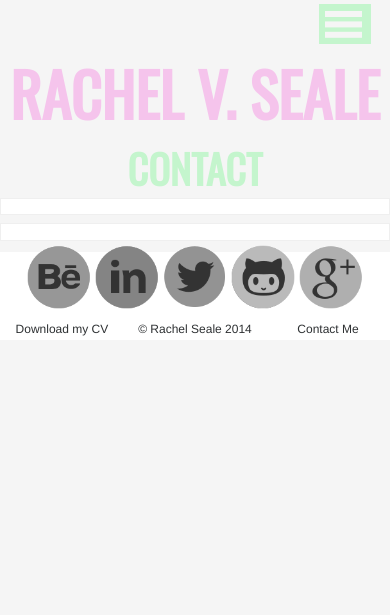
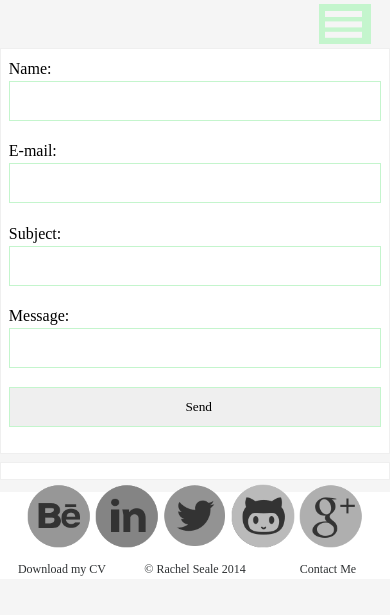
Before and after one commit to RachelSeale/rsealePortfolio, a Jekyll site: the page built from contact.html, in a window 390 px wide. Shown: the top 615 px of the page. Built offline with Jekyll 4.4.1, drawn with Linux system fonts in a browser that asks for light colours; nearby versions of some CDN libraries; Markdown is read by kramdown in place of the engine named in the settings.

Commit message:
trying out php

```diff
--- a/contact.html
+++ b/contact.html
@@ -7,6 +7,17 @@ class: home
 <div id="contact">
 	<section class="contact-me">
     	<div class="contact-details">
+    		<form class="email" action="mailer.php" method="post">
+				<p>Name:</p>
+				<input type="text" name="name" />
+				<p>E-mail:</p>
+				<input type="text" name="email" />
+				<p>Subject:</p>
+				<input type="text" name="subject" />
+				<p>Message:</p>
+				<input type="message" class:"message" name="subject" />
+				<input class="send" type="submit" value="Send">
+				</form>
 
 		</div>
 
--- a/css/header.scss
+++ b/css/header.scss
@@ -1,4 +1,3 @@
-
 
 .site {
   text-align: justify;
@@ -6,6 +5,10 @@
   line-height: 1.5;
 }
 
+//DELETE THIS AFTER
+.header{
+  display: none !important;
+}
 
 .header a {
   font-weight: bold;
--- a/css/index.css
+++ b/css/index.css
@@ -26,6 +26,9 @@ body {
   text-align: justify;
   margin: 0 auto;
   line-height: 1.5; }
+
+.header {
+  display: none !important; }
 
 .header a {
   font-weight: bold;
@@ -177,6 +180,87 @@ nav {
           font-size: 25px;
           line-height: 30px; } }
 
+* {
+  font-family: Myriad Pro;
+  -webkit-box-sizing: border-box;
+  -moz-box-sizing: border-box;
+  box-sizing: border-box; }
+
+body {
+  background-color: whitesmoke; }
+
+h1 {
+  text-align: center; }
+
+label {
+  font-size: 12px; }
+
+input {
+  padding-left: 2%;
+  width: 100%;
+  height: 40px;
+  border: 1px solid;
+  margin-bottom: 5%; }
+
+.message {
+  height: 120px; }
+
+.contact-me {
+  *zoom: 1;
+  max-width: 68em;
+  margin-left: auto;
+  margin-right: auto; }
+  .contact-me:before, .contact-me:after {
+    content: " ";
+    display: table; }
+  .contact-me:after {
+    clear: both; }
+  .contact-me .twitter {
+    display: block;
+    float: left;
+    margin-right: 2.35765%;
+    width: 31.76157%; }
+    .contact-me .twitter:last-child {
+      margin-right: 0; }
+    @media screen and (max-width: 740px) {
+      .contact-me .twitter {
+        margin-top: 2%;
+        display: block;
+        float: left;
+        margin-right: 38.19821%;
+        width: 100%; }
+        .contact-me .twitter:last-child {
+          margin-right: 0; } }
+  .contact-me .contact-details {
+    display: block;
+    float: left;
+    margin-right: 2.35765%;
+    width: 65.88078%; }
+    .contact-me .contact-details:last-child {
+      margin-right: 0; }
+    @media screen and (max-width: 740px) {
+      .contact-me .contact-details {
+        display: block;
+        float: left;
+        margin-right: 38.19821%;
+        width: 100%; }
+        .contact-me .contact-details:last-child {
+          margin-right: 0; }
+        .contact-me .contact-details .about-me .my-details {
+          float: none;
+          width: 80%;
+          margin: auto; } }
+    @media screen and (max-width: 600px) {
+      .contact-me .contact-details {
+        display: block;
+        float: left;
+        margin-right: 38.19821%;
+        width: 100%; }
+        .contact-me .contact-details:last-child {
+          margin-right: 0; }
+        .contact-me .contact-details .first-half, .contact-me .contact-details .second-half {
+          width: 100%; } }
+
 /*accordian*/
 .plus, .minus {
   float: right; }
@@ -270,7 +354,9 @@ p .fa-border {
         margin-right: 38.19821%;
         width: 100%; }
         .site .header:last-child {
-          margin-right: 0; } }
+          margin-right: 0; }
+        .site .header .page-title {
+          font-size: 35px; } }
   .site .content {
     display: block;
     float: left;
@@ -474,62 +560,6 @@ footer {
   background-color: white;
   border: 1px solid #efefef; }
 
-.contact-me {
-  *zoom: 1;
-  max-width: 68em;
-  margin-left: auto;
-  margin-right: auto; }
-  .contact-me:before, .contact-me:after {
-    content: " ";
-    display: table; }
-  .contact-me:after {
-    clear: both; }
-  .contact-me .twitter {
-    display: block;
-    float: left;
-    margin-right: 2.35765%;
-    width: 31.76157%; }
-    .contact-me .twitter:last-child {
-      margin-right: 0; }
-    @media screen and (max-width: 980px) {
-      .contact-me .twitter {
-        margin-top: 2%;
-        display: block;
-        float: left;
-        margin-right: 38.19821%;
-        width: 100%; }
-        .contact-me .twitter:last-child {
-          margin-right: 0; } }
-  .contact-me .contact-details {
-    display: block;
-    float: left;
-    margin-right: 2.35765%;
-    width: 65.88078%; }
-    .contact-me .contact-details:last-child {
-      margin-right: 0; }
-    @media screen and (max-width: 980px) {
-      .contact-me .contact-details {
-        display: block;
-        float: left;
-        margin-right: 38.19821%;
-        width: 100%; }
-        .contact-me .contact-details:last-child {
-          margin-right: 0; }
-        .contact-me .contact-details .about-me .my-details {
-          float: none;
-          width: 80%;
-          margin: auto; } }
-    @media screen and (max-width: 600px) {
-      .contact-me .contact-details {
-        display: block;
-        float: left;
-        margin-right: 38.19821%;
-        width: 100%; }
-        .contact-me .contact-details:last-child {
-          margin-right: 0; }
-        .contact-me .contact-details .first-half, .contact-me .contact-details .second-half {
-          width: 100%; } }
-
 .footer-info, .image-overlay p, .posts span, .post ul li, .work p, .my-details p, .posts p, .post p {
   font-family: "jaf-facitweb", "Helvetica Neue", Helvetica, Arial, "Lucida Grande", sans-serif;
   font-weight: 300;
--- a/js/colors.js
+++ b/js/colors.js
@@ -24,3 +24,4 @@ $('.page-title').css('color', myColor.comp);
 $('.menu-link').css('background', myColor.comp);
 $('.work-skills li').css('background', myColor.comp);
 $('.fa-star, .fa-star-half-o, .fa-star-o').css('color', myColor.comp);
+$('input').css('border-color', myColor.comp);
```
Also changed, not shown: css/contact.scss (added, +62 -0 lines), css/index.scss (+4 -29 lines), 2 other files.
